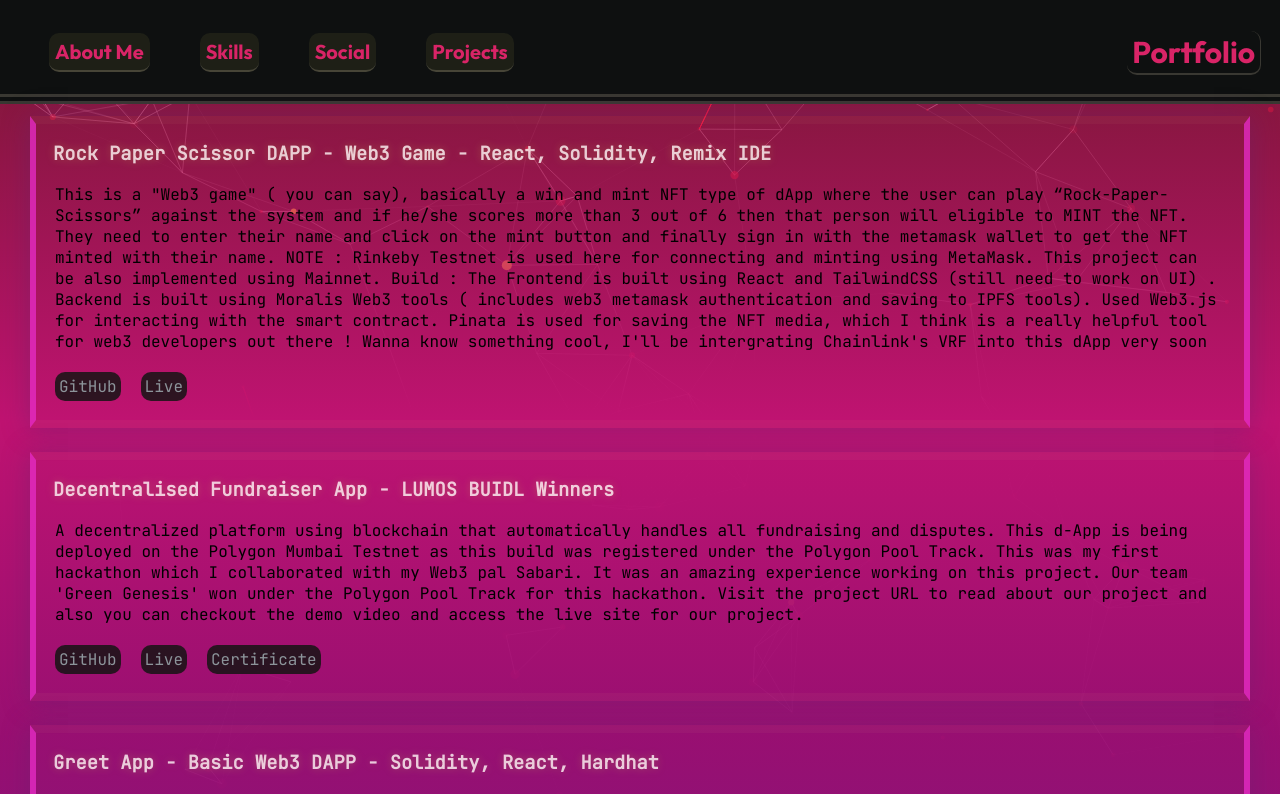
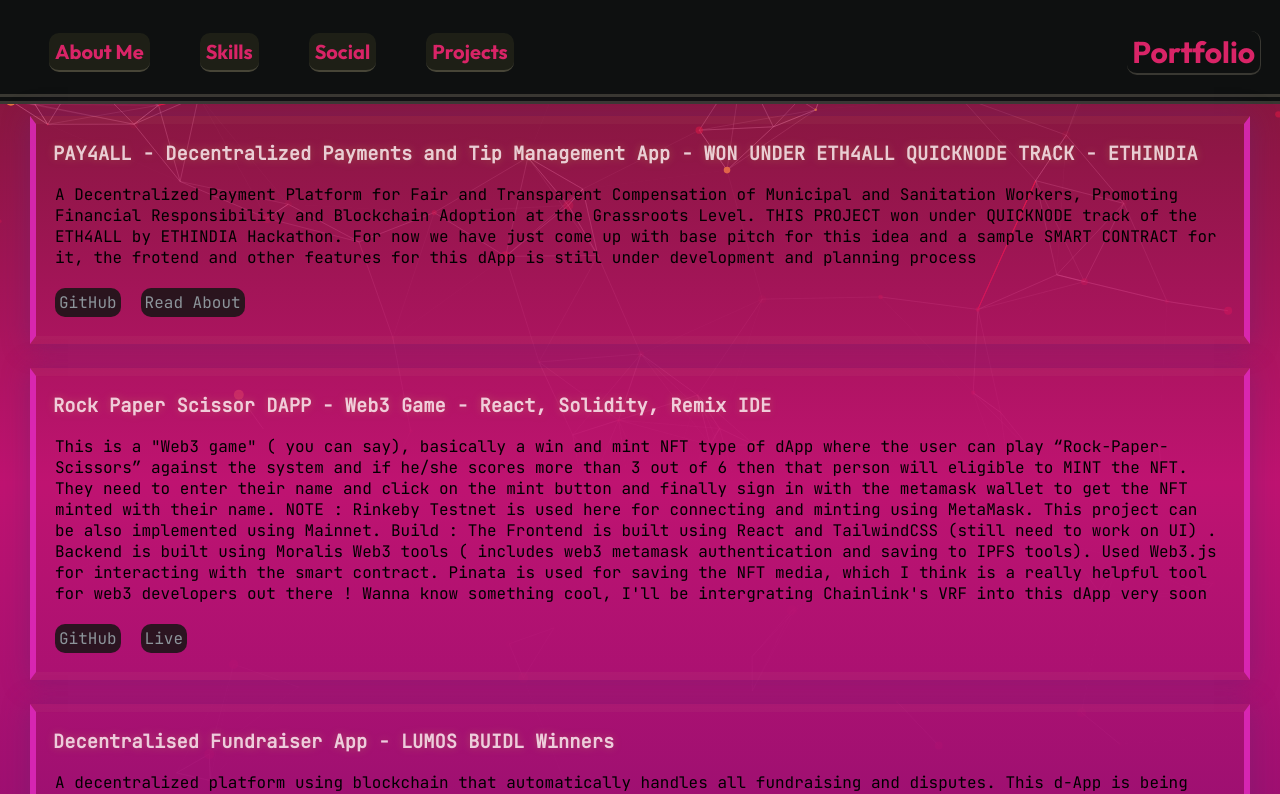
Before and after one commit to gauthking/portfolioV2, a React (Create React App) app: page /web3 in a window 1280 px wide. Shown: the top 794 px of the page. Built offline with nearby package versions, Linux system fonts and the light colour scheme.

Commit message:
updated projects

```diff
--- a/src/components/Dapp.js
+++ b/src/components/Dapp.js
@@ -8,6 +8,21 @@
         <>
             <ParticleBG />
             <div className='dapp'>
+                <div className='dappbox'>
+                    <h3>PAY4ALL - Decentralized Payments and Tip Management App - WON UNDER ETH4ALL QUICKNODE TRACK - ETHINDIA</h3>
+                    <p>A Decentralized Payment Platform for Fair and Transparent Compensation of Municipal and Sanitation Workers, Promoting Financial Responsibility and Blockchain Adoption at the Grassroots Level. THIS PROJECT won under QUICKNODE track of the ETH4ALL by ETHINDIA Hackathon. For now we have just come up with base pitch for this idea and a sample SMART CONTRACT for it, the frotend and other features for this dApp is still under development and planning process
+                    </p>
+                    <div className="links">
+                        <a
+                            href="https://github.com/chiranjeev13/pay4all"
+                            target="_blank"
+                        >GitHub</a>
+                        <a
+                            href="https://docs.google.com/presentation/d/1r0vLOzjY1dSu_ISG1dfZX1mQOxsdAf-L9fZJDW9rc5c/edit#slide=id.gd91e1f37e_0_0"
+                            target="_blank"
+                        >Read About</a>
+                    </div>
+                </div>
                 <div className='dappbox'>
                     <h3>Rock Paper Scissor DAPP - Web3 Game - React, Solidity, Remix IDE</h3>
                     <p>This is a "Web3 game" ( you can say), basically a win and mint NFT type of dApp where the user can play “Rock-Paper-Scissors” against the system and if he/she scores more than 3 out of 6 then that person will eligible to MINT the NFT. They need to enter their name and click on the mint button and finally sign in with the metamask wallet to get the NFT minted with their name. NOTE : Rinkeby Testnet is used here for connecting and minting using MetaMask. This project can be also implemented using Mainnet. Build : The Frontend is built using React and TailwindCSS (still need to work on UI) . Backend is built using Moralis Web3 tools ( includes web3 metamask authentication and saving to IPFS tools). Used Web3.js for interacting with the smart contract. Pinata is used for saving the NFT media, which I think is a really helpful tool for web3 developers out there ! Wanna know something cool, I'll be intergrating Chainlink's VRF into this dApp very soon</p>
--- a/src/components/TypeWriter.js
+++ b/src/components/TypeWriter.js
@@ -8,7 +8,6 @@
             <Typewriter
 
                 onInit={(typewriter) => {
-
                     typewriter
                         .typeString("Full Stack Web Developer")
                         .pauseFor(1000)
--- a/src/components/Webdev.js
+++ b/src/components/Webdev.js
@@ -9,6 +9,18 @@
         <>
             <ParticleBG />
             <div className='webdev'>
+                <div className='webdevbox' >
+                    <h3>Gamercollide - MERN Stack</h3>
+                    <p>Full stack website made for posting reviews and critics of different games. Give rating and list games based on the rating and more factors. Users can create their profile on this app and post and view game critics. This app is still under development and is not hosted for now. However, link to the github repository is given below</p>
+                    <div className="links">
+                        <a
+                            href="https://github.com/gauthking/gamercollide-full-stack"
+                            target="_blank"
+                        >GitHub</a
+                        >
+
+                    </div>
+                </div>
                 <div className='webdevbox' >
                     <h3>Amazon Clone - React x Firebase</h3>
                     <p>First full stack web app made with REACT (frontend) and the
```
